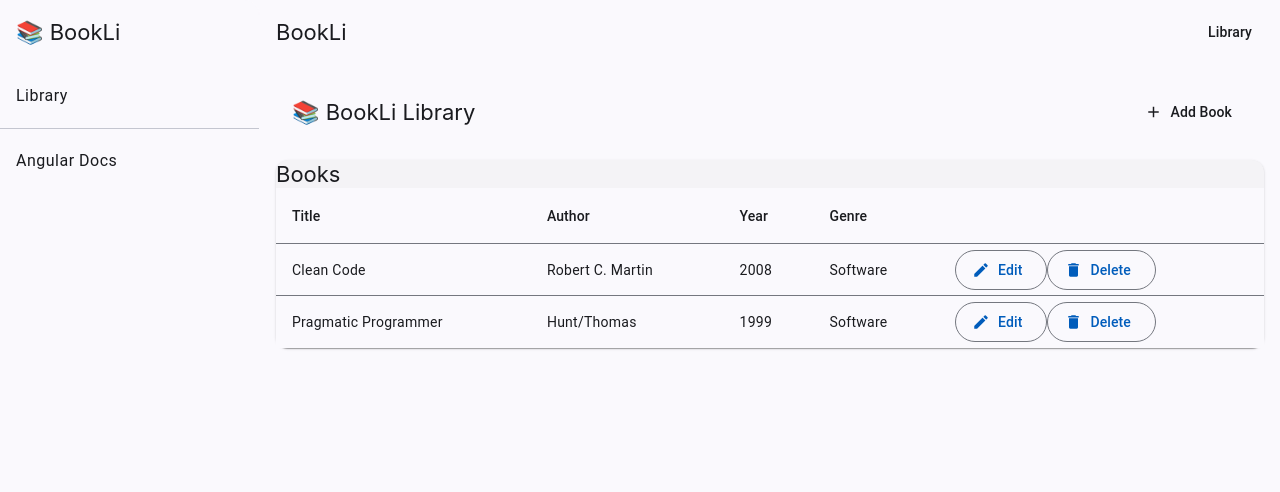
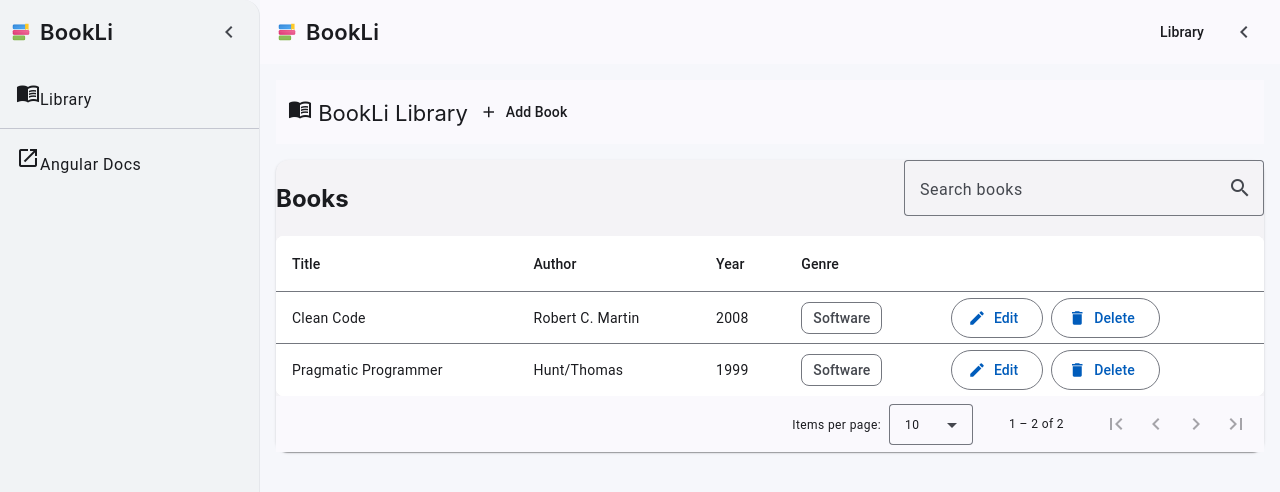
Before and after one commit to MariosMiltiadous/BookLi, an Angular app: page /library/books in a window 1280 px wide. Shown: the top 492 px of the page. Built offline with nearby package versions, Linux system fonts and the light colour scheme.

Commit message:
Add side nav bar and fixes on UI styling

```diff
--- a/angular.json
+++ b/angular.json
@@ -31,10 +31,8 @@
             "tsConfig": "tsconfig.app.json",
             "inlineStyleLanguage": "scss",
             "assets": [
-              {
-                "glob": "**/*",
-                "input": "public"
-              }
+              { "glob": "**/*", "input": "public" },
+              { "glob": "**/*", "input": "src/assets", "output": "assets" }
             ],
             "styles": [
               "src/styles.scss"
--- a/src/app/app.html
+++ b/src/app/app.html
@@ -1,34 +1,71 @@
 <mat-sidenav-container autosize class="app-container">
-  <!-- Side nav -->
+  <!-- Permanent desktop sidenav -->
   <mat-sidenav
-    #sidenav
     class="app-sidenav"
-    [mode]="(isHandset$ | async) ? 'over' : 'side'"
-    [opened]="(isHandset$ | async) ? false : true">
+    [class.collapsed]="collapsed"
+    mode="side"
+    [opened]="true"
+    [attr.aria-expanded]="!collapsed">
 
-    <mat-toolbar>📚 BookLi</mat-toolbar>
+    <mat-toolbar class="side-toolbar">
+      <img class="logo" src="assets/bookli-logo.svg" alt="BookLi" />
+      <span class="brand">BookLi</span>
+      <span class="spacer"></span>
+      <button
+        mat-icon-button
+        class="collapse-btn"
+        (click)="toggleCollapse()"
+        aria-label="Toggle sidenav"
+        [matTooltip]="collapsed ? 'Expand menu' : 'Collapse menu'"
+        matTooltipPosition="right">
+        <mat-icon>{{ collapsed ? 'chevron_right' : 'chevron_left' }}</mat-icon>
+      </button>
+    </mat-toolbar>
 
     <mat-nav-list>
-      <a mat-list-item routerLink="/library/books" (click)="closeOnMobile(sidenav)">Library</a>
+      <a
+        mat-list-item
+        routerLink="/library/books"
+        routerLinkActive="active"
+        [matTooltip]="collapsed ? 'Library' : ''"
+        matTooltipPosition="right">
+        <mat-icon>menu_book</mat-icon>
+        <span class="nav-label">Library</span>
+      </a>
     </mat-nav-list>
 
     <mat-divider></mat-divider>
 
     <mat-nav-list>
-      <!-- Add more nav items here -->
-      <a mat-list-item href="https://angular.dev" target="_blank">Angular Docs</a>
+      <a
+        mat-list-item
+        href="https://angular.dev"
+        target="_blank"
+        rel="noopener"
+        [matTooltip]="collapsed ? 'Angular Docs' : ''"
+        matTooltipPosition="right">
+        <mat-icon>open_in_new</mat-icon>
+        <span class="nav-label">Angular Docs</span>
+      </a>
     </mat-nav-list>
   </mat-sidenav>
 
-  <!-- Main content -->
   <mat-sidenav-content>
-    <mat-toolbar color="primary">
-      <button mat-icon-button (click)="sidenav.toggle()" *ngIf="(isHandset$ | async)">
-        <mat-icon>menu</mat-icon>
+    <mat-toolbar color="primary" class="top-toolbar">
+      <img class="logo" src="assets/bookli-logo.svg" alt="" />
+      <span class="brand">BookLi</span>
+
+      <span class="spacer"></span>
+
+      <a mat-button routerLink="/library/books" routerLinkActive="active">Library</a>
+
+      <button
+        mat-icon-button
+        (click)="toggleCollapse()"
+        aria-label="Toggle sidenav"
+        [matTooltip]="collapsed ? 'Expand menu' : 'Collapse menu'">
+        <mat-icon>{{ collapsed ? 'chevron_right' : 'chevron_left' }}</mat-icon>
       </button>
-      <span>BookLi</span>
-      <span class="spacer"></span>
-      <a mat-button routerLink="/library/books">Library</a>
     </mat-toolbar>
 
     <div class="app-content">
--- a/src/app/app.module.ts
+++ b/src/app/app.module.ts
@@ -15,6 +15,8 @@
 import { MatIconModule } from '@angular/material/icon';
 import { MatButtonModule } from '@angular/material/button';
 import { MatDividerModule } from '@angular/material/divider';
+import { MatTooltipModule } from '@angular/material/tooltip';
+
 @NgModule({
   declarations: [App],
   imports: [
@@ -28,6 +30,7 @@
     MatIconModule,
     MatButtonModule,
     MatDividerModule,
+    MatTooltipModule
   ],
   providers: [
     provideHttpClient(
--- a/src/app/app.scss
+++ b/src/app/app.scss
@@ -1,4 +1,59 @@
-.app-container { height: 100vh; }
-.app-sidenav  { width: 260px; }
-.app-content  { padding: 16px; }
+/* Layout */
+.app-container { height: 100vh; background: #f6f7fb; }
+.app-content  { padding: 16px; max-width: 1280px; margin: 0 auto; }
+
+.logo  { width: 22px; height: 22px; display: inline-block; }
+.brand { font-weight: 600; letter-spacing: .2px; }
 .spacer { flex: 1 1 auto; }
+
+/* Sidenav appearance (grey-ish, “library” feel) */
+$app-sidenav-width: 260px;
+$app-sidenav-rail: 90px;
+
+.app-sidenav {
+  background: #f1f3f5;              /* subtle grey */
+  border-right: 1px solid #e5e7eb;   /* thin separator */
+  width: $app-sidenav-width;
+  transition: width 200ms ease;
+}
+.app-sidenav.collapsed { width: $app-sidenav-rail; }
+
+/* Toolbar styling to blend with grey rail */
+.side-toolbar {
+  display: flex;
+  align-items: center;
+  gap: 8px;
+  padding: 8px 10px;                 /* more breathing room */
+  background: transparent;
+  box-shadow: none;
+  position: sticky; top: 0; z-index: 2; /* keep toggle visible when scrolling */
+}
+
+/* Hide labels in mini-variant, keep icons/logo */
+.app-sidenav.collapsed .brand,
+.app-sidenav.collapsed .nav-label { display: none; }
+
+/* Toggle button: make it pop on collapsed rail */
+.collapse-btn { margin-left: auto; }           /* push button to the right */
+.app-sidenav.collapsed .collapse-btn {
+  background: #fff;
+  border: 1px solid #e5e7eb;
+  box-shadow: 0 1px 2px rgba(0,0,0,.08);
+  border-radius: 50%;
+}
+.app-sidenav.collapsed .collapse-btn mat-icon {
+  color: #1976d2; /* or your theme primary */
+}
+
+/* List item density tweaks (Material 3 variables) */
+::ng-deep .mat-mdc-list-item {
+  --mdc-list-list-item-one-line-container-height: 44px;
+}
+
+/* Top bar spacing */
+.top-toolbar { gap: 8px; }
+
+/* Slightly tighter layout on narrower desktops */
+@media (max-width: 1440px) {
+  .app-content { max-width: 1100px; }
+}
--- a/src/app/app.ts
+++ b/src/app/app.ts
@@ -1,24 +1,41 @@
-import { Component, inject } from '@angular/core';
-import { BreakpointObserver, Breakpoints } from '@angular/cdk/layout';
-import { map, shareReplay } from 'rxjs/operators';
-import { MatSidenav } from '@angular/material/sidenav';
+import { Component, OnDestroy } from '@angular/core';
 
 @Component({
   selector: 'app-root',
   templateUrl: './app.html',
   standalone: false,
-  styleUrl: './app.scss'
+  styleUrls: ['./app.scss'],
 })
-export class App {
-  private bp = inject(BreakpointObserver);
+export class App implements OnDestroy {
+  // Persisted collapsed state (default: expanded)
+  collapsed = JSON.parse(localStorage.getItem('bookli:sidenavCollapsed') ?? 'false');
 
-  // true on phones; used to switch sidenav mode & toggle button
-  isHandset$ = this.bp.observe(Breakpoints.Handset).pipe(
-    map(result => result.matches),
-    shareReplay({ bufferSize: 1, refCount: true })
-  );
+  // Auto-collapse on narrower desktop widths (optional)
+  private mql = window.matchMedia('(max-width: 1200px)');
+  private onMatch = (e: MediaQueryListEvent | MediaQueryList) => {
+    const matches = 'matches' in e ? e.matches : this.mql.matches;
+    if (matches && this.collapsed === false) this.setCollapsed(true, /*persist*/ false);
+  };
 
-  closeOnMobile(sidenav: MatSidenav) {
-    this.isHandset$.subscribe(isPhone => { if (isPhone) sidenav.close(); }).unsubscribe();
+  constructor() {
+    // Initial check + listen for width changes
+    this.onMatch(this.mql);
+    this.mql.addEventListener('change', this.onMatch);
   }
+
+  ngOnDestroy(): void {
+    this.mql.removeEventListener('change', this.onMatch);
+  }
+
+  toggleCollapse(): void {
+    this.setCollapsed(!this.collapsed, /*persist*/ true);
+  }
+
+  private setCollapsed(value: boolean, persist: boolean): void {
+    this.collapsed = value;
+    if (persist) localStorage.setItem('bookli:sidenavCollapsed', JSON.stringify(value));
+  }
+
+  // Desktop-only app → keep for template compatibility; does nothing.
+  closeOnMobile(_: unknown): void { /* no-op */ }
 }
--- a/src/app/features/library/components/book-list/book-list.html
+++ b/src/app/features/library/components/book-list/book-list.html
@@ -1,17 +1,25 @@
-<mat-toolbar color="primary">
-  <span>📚 BookLi Library</span>
+<!-- src/app/features/library/components/book-list/book-list.component.html -->
+<mat-toolbar color="primary" class="list-toolbar">
+  <span><mat-icon>menu_book</mat-icon>&nbsp;BookLi Library</span>
   <span class="spacer"></span>
-  <a mat-button (click)="addNew()">
-    <mat-icon>add</mat-icon>
-    Add Book
+  <a mat-button [routerLink]="addNewLink">
+    <mat-icon>add</mat-icon> Add Book
   </a>
 </mat-toolbar>
 
 <mat-card class="mt">
-  <mat-card-title>Books</mat-card-title>
+  <div class="header-row">
+    <h2>Books</h2>
 
-  <div class="table-wrap">
-    <table mat-table [dataSource]="(books$ | async) ?? []" class="mat-elevation-z1">
+    <mat-form-field appearance="outline" class="filter-field">
+      <mat-label>Search books</mat-label>
+      <input matInput placeholder="Title, author, year, genre" (input)="applyFilter($any($event.target).value)">
+      <mat-icon matSuffix>search</mat-icon>
+    </mat-form-field>
+  </div>
+
+  <div class="table-wrap mat-elevation-z1">
+    <table mat-table [dataSource]="dataSource">
 
       <ng-container matColumnDef="title">
         <th mat-header-cell *matHeaderCellDef> Title </th>
@@ -30,12 +38,14 @@
 
       <ng-container matColumnDef="genre">
         <th mat-header-cell *matHeaderCellDef> Genre </th>
-        <td mat-cell *matCellDef="let b"> {{ b.genre }} </td>
+        <td mat-cell *matCellDef="let b">
+          <mat-chip appearance="outlined" color="primary">{{ b.genre }}</mat-chip>
+        </td>
       </ng-container>
 
       <ng-container matColumnDef="actions">
         <th mat-header-cell *matHeaderCellDef></th>
-        <td mat-cell *matCellDef="let b">
+        <td mat-cell *matCellDef="let b" class="actions">
           <a mat-stroked-button color="primary" [routerLink]="['/library/books', b.id]">
             <mat-icon>edit</mat-icon> Edit
           </a>
@@ -45,8 +55,10 @@
         </td>
       </ng-container>
 
-      <tr mat-header-row *matHeaderRowDef="displayedColumns"></tr>
+      <tr mat-header-row *matHeaderRowDef="displayedColumns; sticky: true"></tr>
       <tr mat-row *matRowDef="let row; columns: displayedColumns;"></tr>
     </table>
   </div>
+
+  <mat-paginator [pageSize]="10" [pageSizeOptions]="[5,10,25]" showFirstLastButtons></mat-paginator>
 </mat-card>
--- a/src/app/features/library/components/book-list/book-list.scss
+++ b/src/app/features/library/components/book-list/book-list.scss
@@ -1,5 +1,7 @@
-.spacer { flex: 1 1 auto; }
 .mt { margin-top: 16px; }
-.table-wrap { overflow: auto; }
-table { width: 100%; }
-td, th { white-space: nowrap; }
+.list-toolbar { padding-inline: 12px; }
+.header-row { display: flex; align-items: center; gap: 16px; justify-content: space-between; }
+.filter-field { width: min(360px, 100%); }
+.table-wrap { overflow: auto; border-radius: 8px; }
+.actions > * { margin-right: 8px; }
+table { width: 100%; background: white; }
--- a/src/app/features/library/components/book-list/book-list.ts
+++ b/src/app/features/library/components/book-list/book-list.ts
@@ -1,25 +1,21 @@
-import { Component, ChangeDetectionStrategy } from '@angular/core';
+// src/app/features/library/components/book-list/book-list.component.ts
+import { Component, ChangeDetectionStrategy, ViewChild, inject } from '@angular/core';
 import { CommonModule } from '@angular/common';
 import { RouterLink } from '@angular/router';
-import { Router } from '@angular/router';
 import { BOOK_SERVICE } from '../../../../core/services/book.token';
 import { IBookService } from '../../../../core/services/book.service.contract';
-import { inject } from '@angular/core';
 import { NotificationsService } from '../../../../core/utils/notifications.service';
-
-// Material
+import { IBook } from '../../../../core/models/book.interface';
 import { MAT_LIST_VIEW_IMPORTS } from '../../../../shared/material/material.imports';
-
-import { startWith } from 'rxjs/operators';
-import { IBook } from '../../../../core/models/book.interface';
+import { MatTableDataSource } from '@angular/material/table';
+import { MatPaginator } from '@angular/material/paginator';
 
 @Component({
   standalone: true,
   selector: 'app-book-list',
   imports: [
-    CommonModule,
-    RouterLink,
-    ...MAT_LIST_VIEW_IMPORTS
+    CommonModule, RouterLink,
+   ...MAT_LIST_VIEW_IMPORTS
   ],
   templateUrl: './book-list.html',
   styleUrls: ['./book-list.scss'],
@@ -29,15 +25,28 @@
   private service = inject<IBookService>(BOOK_SERVICE as any);
   private notify = inject(NotificationsService);
 
-  // ensures first value is [], so async never yields null -
-  books$ = this.service.list().pipe(startWith([] as IBook[]));
+  dataSource = new MatTableDataSource<IBook>([]);
   displayedColumns = ['title', 'author', 'year', 'genre', 'actions'];
 
-  constructor(private router: Router) {}
+  @ViewChild(MatPaginator) paginator!: MatPaginator;
 
-  addNew() {
-    this.router.navigate(['/library/books/new']);
+  ngOnInit() {
+    this.service.list().subscribe(books => {
+      this.dataSource.data = books ?? [];
+      if (this.paginator) this.dataSource.paginator = this.paginator;
+    });
+    // optional: case-insensitive filtering over multiple fields
+    this.dataSource.filterPredicate = (b, f) =>
+      [b.title, b.author, b.genre, String(b.year)].some(x =>
+        (x ?? '').toLowerCase().includes(f.trim().toLowerCase()));
   }
+
+  applyFilter(value: string) {
+    this.dataSource.filter = value;
+    if (this.dataSource.paginator) this.dataSource.paginator.firstPage();
+  }
+
+  addNewLink = ['/library', 'books', 'new'];
 
   delete(id: string) {
     this.service.delete(id).subscribe({
@@ -45,8 +54,4 @@
       error: (e) => this.notify.error(e?.message ?? 'Delete failed'),
     });
   }
-
-  edit(id: string) {
-    this.router.navigate(['/library/books', id]);
-  }
 }
--- a/src/styles.scss
+++ b/src/styles.scss
@@ -33,5 +33,5 @@
 body {
   margin: 0;
   font-family: Inter, Roboto, Arial, sans-serif;
-  background: #fafafa;
+  background: #f6f7fb;
 }
```
Also changed, not shown: src/app/shared/material/material.imports.ts (+13 -2 lines), src/assets/bookli-logo.svg (added).
